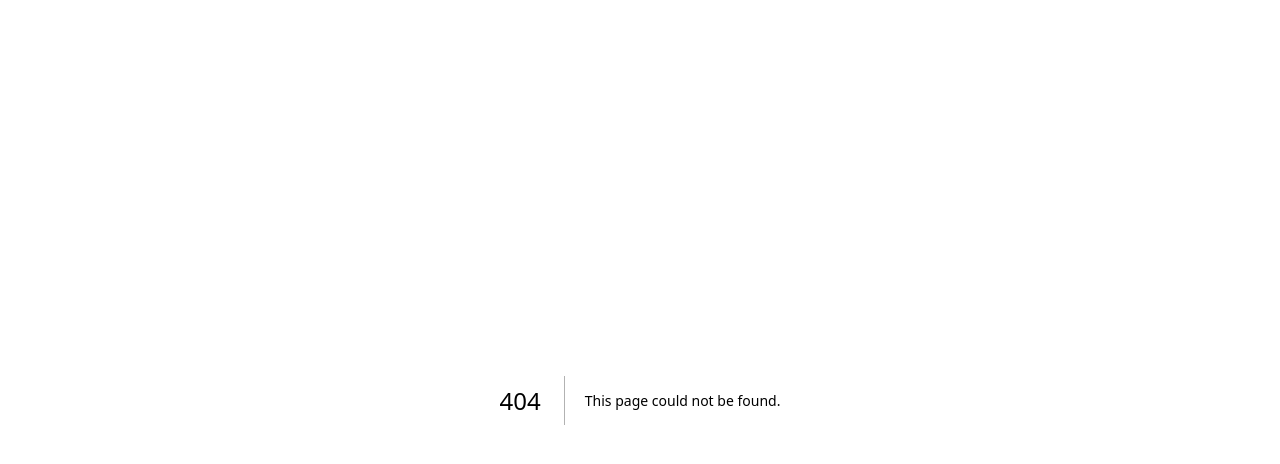
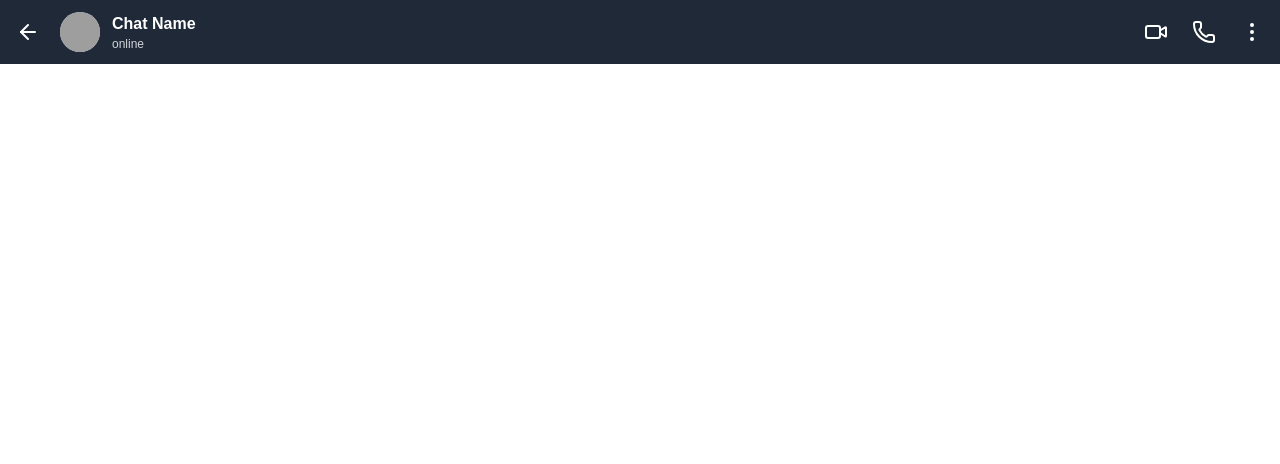
Before and after one commit to Tanaka878/CommunityForumApp, a Next.js app: page /components/ChatNavBar in a window 1280 px wide. Before the commit this address had no page. Shown: the top 464 px of the page. Built offline with nearby package versions, Linux system fonts and the light colour scheme; grey boxes are pictures that could not be loaded.

Commit message:
creating the ChatNavBar component

```diff
--- /dev/null
+++ b/src/app/components/ChatNavBar/page.tsx
@@ -0,0 +1,47 @@
+import React from 'react';
+import { ArrowLeft, MoreVertical, Phone, Video } from 'lucide-react';
+
+const ChatNavBar = () => {
+  return (
+    <div className="flex items-center justify-between bg-gray-800 text-white p-2 h-16">
+      {/* Left section with back button and profile */}
+      <div className="flex items-center space-x-3">
+        <button className="p-2 hover:bg-gray-700 rounded-full">
+          <ArrowLeft size={24} />
+        </button>
+
+        <div className="flex items-center space-x-3">
+          {/* Profile Picture */}
+          <div className="w-10 h-10 rounded-full bg-gray-300 overflow-hidden">
+            <img
+              src="/api/placeholder/40/40"
+              alt="Profile"
+              className="w-full h-full object-cover"
+            />
+          </div>
+
+          {/* Chat Info */}
+          <div className="flex flex-col">
+            <span className="font-semibold text-base">Chat Name</span>
+            <span className="text-xs text-gray-300">online</span>
+          </div>
+        </div>
+      </div>
+
+      {/* Right section with action buttons */}
+      <div className="flex items-center space-x-2">
+        <button className="p-2 hover:bg-gray-700 rounded-full">
+          <Video size={24} />
+        </button>
+        <button className="p-2 hover:bg-gray-700 rounded-full">
+          <Phone size={24} />
+        </button>
+        <button className="p-2 hover:bg-gray-700 rounded-full">
+          <MoreVertical size={24} />
+        </button>
+      </div>
+    </div>
+  );
+};
+
+export default ChatNavBar;
```
